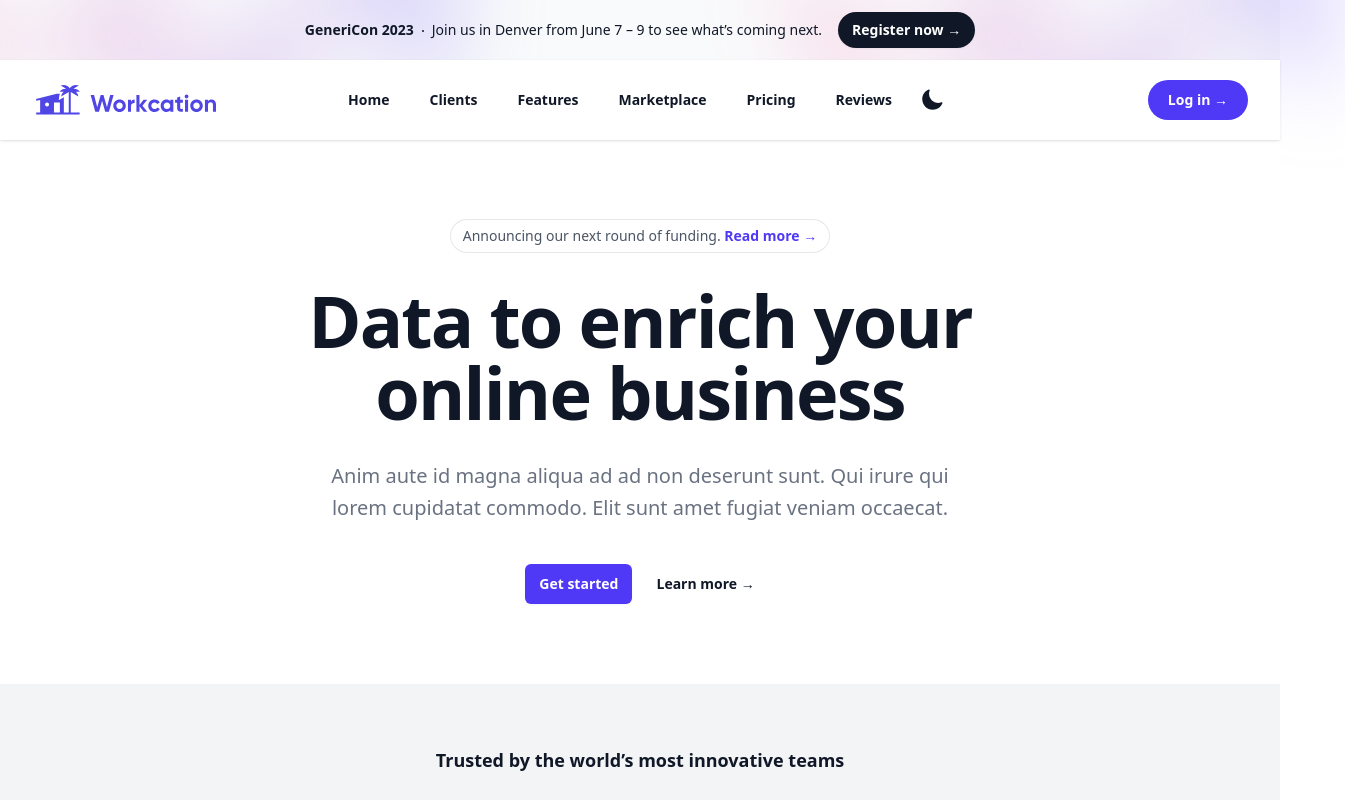
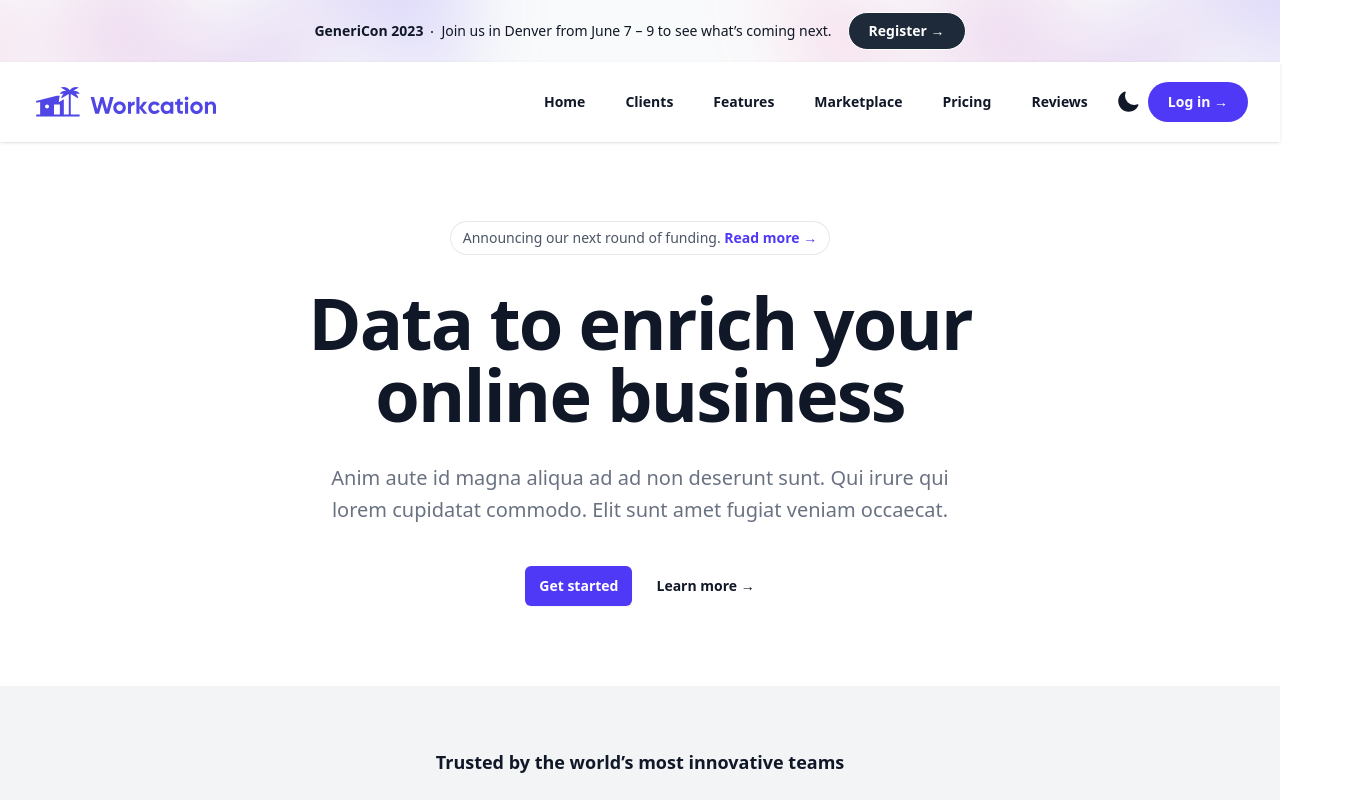
Before and after one commit to shoai6ahmed/react-landing-page, a React (Vite) app: page / in a window 1280 px wide. Shown: the top 800 px of the page, 1345 px wide, since content can reach past the window. Built offline with nearby package versions, Linux system fonts and the light colour scheme.

Commit message:
Login & Register Component Added

```diff
--- a/src/components/Header.jsx
+++ b/src/components/Header.jsx
@@ -6,6 +6,8 @@ import { Bars3Icon, XMarkIcon } from '@heroicons/react/24/outline'
 import siteLogoWhite from '../assets/site-logo-white.svg';
 import siteLogoDark from '../assets/site-logo-dark.svg';
 import DarkToggle from './DarkToggle';
+import LoginButton from './LoginButton';
+import RegisterButton from "./RegisterButton";
 
 const navigation = [
   { name: 'Home', href: '#home' },
@@ -48,14 +50,14 @@ export default function Header() {
               </a>
             ))}
           </div>
-          <DarkToggle />
-          <div className="hidden lg:flex lg:flex-1 lg:justify-end">
-            <a href="#" className="text-sm/6 font-semibold rounded-full px-5 py-2 bg-primary text-white hover:bg-secondary">
-              Log in <span aria-hidden="true">&rarr;</span>
-            </a>
+
+          <div className="hidden lg:flex">
+            <DarkToggle />
+            <LoginButton />
           </div>
 
         </nav>
+
         <Dialog open={mobileMenuOpen} onClose={setMobileMenuOpen} className="lg:hidden">
           <div className="fixed inset-0 z-50" />
           <DialogPanel className="fixed inset-y-0 right-0 z-50 w-full overflow-y-auto bg-white dark:bg-gray-950 p-6 sm:max-w-sm sm:ring-1 sm:ring-gray-900/10">
@@ -65,6 +67,7 @@ export default function Header() {
                 <img src={siteLogoWhite} alt="Site Logo" className="dark:block hidden h-12 w-auto" />
                 <img src={siteLogoDark} alt="Site Logo" className="dark:hidden block h-12 w-auto" />
               </a>
+              <DarkToggle />
               <button
                 type="button"
                 onClick={() => setMobileMenuOpen(false)}
@@ -87,13 +90,9 @@ export default function Header() {
                     </a>
                   ))}
                 </div>
-                <div className="py-6">
-                  <a
-                    href="/"
-                    className="-mx-3 block rounded-lg px-3 py-2.5 text-base/7 font-semibold text-gray-900 hover:bg-gray-50 dark:text-white dark:hover:bg-gray-900"
-                  >
-                    Log in
-                  </a>
+                <div className="lg:hidden py-3">
+                  <LoginButton />
+                  <RegisterButton />
                 </div>
               </div>
             </div>
--- /dev/null
+++ b/src/components/LoginButton.jsx
@@ -0,0 +1,8 @@
+export default function LoginButton() {
+  return (
+        <a href="#"
+            className="-mx-3 lg:mx-0 block rounded-lg px-3 py-2.5 text-base/7 font-semibold text-gray-900 hover:bg-gray-50 dark:text-white dark:hover:bg-gray-900 lg:text-sm/6 lg:font-semibold lg:rounded-full lg:px-5 lg:py-2 lg:bg-primary lg:text-white lg:hover:bg-secondary dark:lg:hover:bg-secondary">
+            Log in <span aria-hidden="true">&rarr;</span>
+        </a>
+  )
+}
--- /dev/null
+++ b/src/components/RegisterButton.jsx
@@ -0,0 +1,8 @@
+export default function RegisterButton() {
+  return (
+        <a href="#"
+            className="-mx-3 lg:mx-0 block rounded-lg px-3 py-2.5 text-base/7 font-semibold text-gray-900 hover:bg-gray-50 dark:text-white dark:hover:bg-gray-900 lg:text-sm/6 lg:font-semibold lg:rounded-full lg:px-5 lg:border lg:py-1.5 lg:bg-gray-800 lg:text-white lg:hover:text-black lg:hover:bg-transparent dark:lg:bg-white dark:lg:hover:bg-transparent dark:lg:text-black dark:lg:hover:text-white">
+            Register <span aria-hidden="true">&rarr;</span>
+        </a>
+  )
+}
--- a/src/components/TopBar.jsx
+++ b/src/components/TopBar.jsx
@@ -1,6 +1,8 @@
+import RegisterButton from "./RegisterButton";
+
 export default function TopBar() {
   return (
-    <div id="home" className="flex flex-col sm:flex-row relative isolate justify-center items-center gap-3 sm:gap-6 bg-gray-50 px-6 py-3 sm:px-3.5 dark:bg-gray-900 dark:after:pointer-events-none dark:after:absolute dark:after:inset-x-0 dark:after:bottom-0 dark:after:h-px dark:after:bg-white/10">
+    <div id="home" className="flex flex-col sm:flex-row overflow-hidden relative isolate justify-center items-center gap-3 sm:gap-6 bg-gray-50 px-6 py-3 sm:px-3.5 dark:bg-gray-900 dark:after:pointer-events-none dark:after:absolute dark:after:inset-x-0 dark:after:bottom-0 dark:after:h-px dark:after:bg-white/10">
       <div
         aria-hidden="true"
         className="absolute top-1/2 left-[max(-7rem,calc(50%-52rem))] -z-10 -translate-y-1/2 transform-gpu blur-2xl"
@@ -26,19 +28,16 @@ export default function TopBar() {
         />
       </div>
       <div className="flex flex-wrap items-center gap-x-4 gap-y-2">
-        <p className="text-sm/6 text-gray-900 dark:text-gray-100">
+        <p className="text-center text-sm/6 text-gray-900 dark:text-gray-100">
           <strong className="font-semibold">GeneriCon 2023</strong>
           <svg viewBox="0 0 2 2" aria-hidden="true" className="mx-2 inline size-0.5 fill-current">
             <circle r={1} cx={1} cy={1} />
           </svg>
           Join us in Denver from June 7 – 9 to see what’s coming next.
         </p>
-        <a
-          href="#"
-          className="flex-none rounded-full bg-gray-900 px-3.5 py-2 text-sm font-semibold text-white shadow-xs hover:bg-gray-700 focus-visible:outline-2 focus-visible:outline-offset-2 focus-visible:outline-gray-900 dark:bg-white/10 dark:inset-ring-white/20 dark:hover:bg-white/15 dark:focus-visible:outline-white"
-        >
-          Register now <span aria-hidden="true">&rarr;</span>
-        </a>
+        <div className="hidden lg:flex">
+          <RegisterButton />
+        </div>
       </div>
     </div>
   );
```
